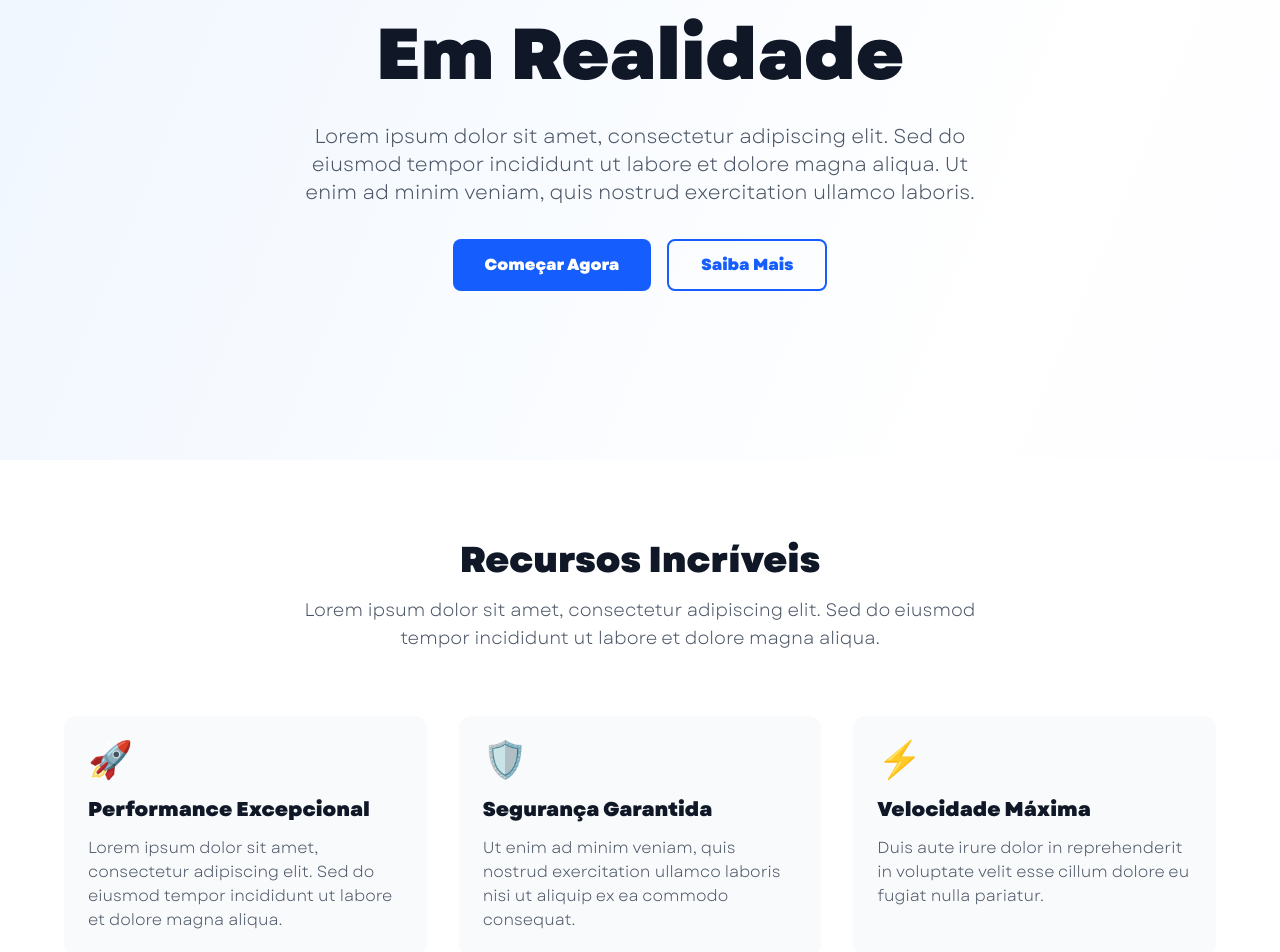
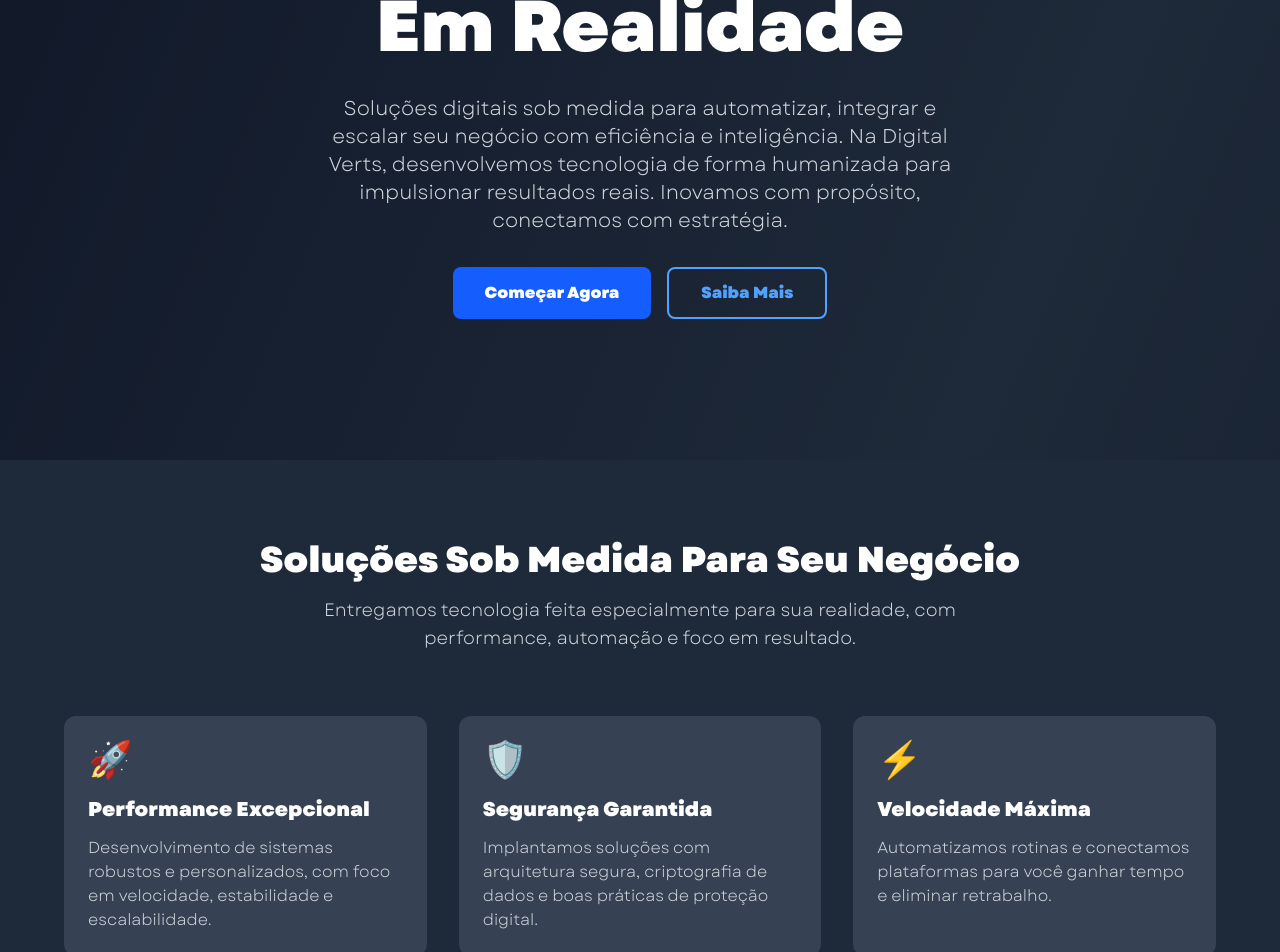
Before and after one commit to xophantom/digitalverts, a Next.js app: page / in a window 1280 px wide. Shown: the part 340-1292 px from the top of the page. Built offline with nearby package versions, Linux system fonts and the light colour scheme.

Commit message:
styles: dark mode

```diff
--- a/src/app/globals.css
+++ b/src/app/globals.css
@@ -21,11 +21,11 @@
 }
 
 :root {
-  --background: #ffffff;
-  --foreground: #171717;
-  --foreground-rgb: 0, 0, 0;
-  --background-start-rgb: 214, 219, 220;
-  --background-end-rgb: 255, 255, 255;
+  --background: #0a0a0a;
+  --foreground: #ededed;
+  --foreground-rgb: 255, 255, 255;
+  --background-start-rgb: 0, 0, 0;
+  --background-end-rgb: 0, 0, 0;
 }
 
 @theme inline {
@@ -33,16 +33,6 @@
   --color-foreground: var(--foreground);
   --font-sans: var(--font-geist-sans);
   --font-mono: var(--font-geist-mono);
-}
-
-@media (prefers-color-scheme: dark) {
-  :root {
-    --background: #0a0a0a;
-    --foreground: #ededed;
-    --foreground-rgb: 255, 255, 255;
-    --background-start-rgb: 0, 0, 0;
-    --background-end-rgb: 0, 0, 0;
-  }
 }
 
 body {
--- a/src/components/ApiTest.tsx
+++ b/src/components/ApiTest.tsx
@@ -47,22 +47,22 @@ export default function ApiTest() {
   };
 
   return (
-    <div className="p-6 max-w-2xl mx-auto">
-      <h2 className="text-2xl font-bold mb-6">Teste da API Full-Stack</h2>
+    <div className="p-6 max-w-2xl mx-auto bg-gray-800 rounded-lg">
+      <h2 className="text-2xl font-bold mb-6 text-white">Teste da API Full-Stack</h2>
 
       <div className="space-y-4">
         <div>
           <button
             onClick={handleHealthCheck}
             disabled={loading}
-            className="bg-blue-500 hover:bg-blue-700 disabled:bg-gray-400 text-white font-bold py-2 px-4 rounded mr-4"
+            className="bg-blue-600 hover:bg-blue-700 disabled:bg-gray-600 text-white font-bold py-2 px-4 rounded mr-4 transition-colors duration-300"
           >
             {loading ? 'Carregando...' : 'Health Check (GET)'}
           </button>
         </div>
 
         <div>
-          <label className="block text-sm font-medium mb-2">
+          <label className="block text-sm font-medium mb-2 text-gray-300">
             Dados para POST (JSON):
           </label>
           <textarea
@@ -72,37 +72,37 @@ export default function ApiTest() {
               setJsonError('');
             }}
             placeholder='{"nome": "João", "idade": 30}'
-            className="w-full p-2 border border-gray-300 rounded mb-2 h-20"
+            className="w-full p-2 border border-gray-600 rounded mb-2 h-20 bg-gray-700 text-white placeholder-gray-400 focus:ring-2 focus:ring-blue-500 focus:border-transparent"
           />
           {jsonError && (
-            <div className="text-red-600 text-sm mb-2">{jsonError}</div>
+            <div className="text-red-400 text-sm mb-2">{jsonError}</div>
           )}
           <button
             onClick={handlePostData}
             disabled={loading}
-            className="bg-green-500 hover:bg-green-700 disabled:bg-gray-400 text-white font-bold py-2 px-4 rounded"
+            className="bg-green-600 hover:bg-green-700 disabled:bg-gray-600 text-white font-bold py-2 px-4 rounded transition-colors duration-300"
           >
             {loading ? 'Enviando...' : 'Enviar POST'}
           </button>
         </div>
 
         {error && (
-          <div className="bg-red-100 border border-red-400 text-red-700 px-4 py-3 rounded">
+          <div className="bg-red-900 border border-red-700 text-red-200 px-4 py-3 rounded">
             <strong>Erro:</strong> {error}
           </div>
         )}
 
         <div>
-          <h3 className="text-lg font-semibold mb-2">
+          <h3 className="text-lg font-semibold mb-2 text-white">
             {loading ? 'Carregando...' : 'Resposta da API:'}
           </h3>
           {loading && !response && (
-            <div className="bg-gray-100 p-4 rounded text-sm text-gray-800">
+            <div className="bg-gray-700 p-4 rounded text-sm text-gray-300">
               Aguardando resposta...
             </div>
           )}
           {response && (
-            <pre className="bg-gray-100 p-4 rounded overflow-auto text-sm text-gray-800">
+            <pre className="bg-gray-700 p-4 rounded overflow-auto text-sm text-gray-300">
               {response}
             </pre>
           )}
--- a/src/components/LandingPage.tsx
+++ b/src/components/LandingPage.tsx
@@ -34,7 +34,7 @@ export default function LandingPage() {
   }, []);
 
   return (
-    <div className="min-h-screen bg-gradient-to-br from-blue-50 via-white to-purple-50">
+    <div className="min-h-screen bg-gradient-to-br from-gray-900 via-gray-800 to-gray-900">
       <HeroSection />
       <FeaturesSection />
       <AboutSection />
--- a/src/components/common/Background.tsx
+++ b/src/components/common/Background.tsx
@@ -7,10 +7,13 @@ interface BackgroundProps {
 const Background: React.FC<BackgroundProps> = ({ children }) => {
   return (
     <div
-      className="min-h-screen w-full bg-cover bg-center flex items-center justify-center"
+      className="min-h-screen w-full bg-cover bg-center flex items-center justify-center relative"
       style={{ backgroundImage: 'url(/bg-placeholder.png)' }}
     >
-      {children}
+      <div className="absolute inset-0 bg-black bg-opacity-50"></div>
+      <div className="relative z-10">
+        {children}
+      </div>
     </div>
   );
 };
--- a/src/components/common/ConfirmButton.tsx
+++ b/src/components/common/ConfirmButton.tsx
@@ -8,7 +8,7 @@ interface ConfirmButtonProps {
 const ConfirmButton: React.FC<ConfirmButtonProps> = ({ onClick, disabled }) => {
   return (
     <button
-      className="w-full py-3 rounded-full bg-pink-500 text-white font-bold text-lg mt-6 shadow-lg transition-opacity disabled:bg-pink-200"
+      className="w-full py-3 rounded-full bg-pink-500 hover:bg-pink-600 text-white font-bold text-lg mt-6 shadow-lg transition-all duration-300 disabled:bg-pink-800 disabled:opacity-50"
       onClick={onClick}
       disabled={disabled}
     >
--- a/src/components/common/Header.tsx
+++ b/src/components/common/Header.tsx
@@ -3,8 +3,8 @@ import React from 'react';
 const Header: React.FC = () => {
   return (
     <header className="flex flex-col items-center mb-6">
-      <h1 className="text-6xl font-bold text-center" style={{ color: '#194db2' }}>BEM-VINDO</h1>
-      <h2 className="text-2xl font-medium  text-center -mt-1" style={{ color: '#194db2' }}>AO MERCADO DE PROFISSÕES</h2>
+      <h1 className="text-6xl font-bold text-center text-blue-300">BEM-VINDO</h1>
+      <h2 className="text-2xl font-medium text-center -mt-1 text-blue-300">AO MERCADO DE PROFISSÕES</h2>
     </header>
   );
 };
--- a/src/components/sections/FeaturesSection.tsx
+++ b/src/components/sections/FeaturesSection.tsx
@@ -6,17 +6,17 @@ const features = [
   {
     icon: '🚀',
     title: 'Performance Excepcional',
-    description: 'Lorem ipsum dolor sit amet, consectetur adipiscing elit. Sed do eiusmod tempor incididunt ut labore et dolore magna aliqua.'
+    description: 'Desenvolvimento de sistemas robustos e personalizados, com foco em velocidade, estabilidade e escalabilidade.'
   },
   {
     icon: '🛡️',
     title: 'Segurança Garantida',
-    description: 'Ut enim ad minim veniam, quis nostrud exercitation ullamco laboris nisi ut aliquip ex ea commodo consequat.'
+    description: 'Implantamos soluções com arquitetura segura, criptografia de dados e boas práticas de proteção digital.'
   },
   {
     icon: '⚡',
     title: 'Velocidade Máxima',
-    description: 'Duis aute irure dolor in reprehenderit in voluptate velit esse cillum dolore eu fugiat nulla pariatur.'
+    description: 'Automatizamos rotinas e conectamos plataformas para você ganhar tempo e eliminar retrabalho.'
   },
   {
     icon: '🎯',
@@ -37,14 +37,14 @@ const features = [
 
 export default function FeaturesSection() {
   return (
-    <section className="py-20 px-4 bg-white">
+    <section className="py-20 px-4 bg-gray-800">
       <div className="max-w-6xl mx-auto">
         <div className="text-center mb-16 scroll-animate">
-          <h2 className="text-3xl md:text-4xl font-bold text-gray-900 mb-4">
-            Recursos Incríveis
+          <h2 className="text-3xl md:text-4xl font-bold text-white mb-4">
+          Soluções Sob Medida Para Seu Negócio
           </h2>
-          <p className="text-lg text-gray-600 max-w-2xl mx-auto">
-            Lorem ipsum dolor sit amet, consectetur adipiscing elit. Sed do eiusmod tempor incididunt ut labore et dolore magna aliqua.
+          <p className="text-lg text-gray-300 max-w-2xl mx-auto">
+          Entregamos tecnologia feita especialmente para sua realidade, com performance, automação e foco em resultado.
           </p>
         </div>
 
@@ -52,14 +52,14 @@ export default function FeaturesSection() {
           {features.map((feature, index) => (
             <div
               key={index}
-              className="scroll-animate p-6 bg-gray-50 rounded-xl hover:bg-gray-100 transition-all duration-300 transform hover:scale-105"
+              className="scroll-animate p-6 bg-gray-700 rounded-xl hover:bg-gray-600 transition-all duration-300 transform hover:scale-105"
               style={{ transitionDelay: `${index * 100}ms` }}
             >
               <div className="text-4xl mb-4">{feature.icon}</div>
-              <h3 className="text-xl font-semibold text-gray-900 mb-3">
+              <h3 className="text-xl font-semibold text-white mb-3">
                 {feature.title}
               </h3>
-              <p className="text-gray-600">
+              <p className="text-gray-300">
                 {feature.description}
               </p>
             </div>
--- a/src/components/sections/HeroSection.tsx
+++ b/src/components/sections/HeroSection.tsx
@@ -21,14 +21,17 @@ export default function HeroSection() {
     <section className="min-h-screen flex items-center justify-center px-4 py-16">
       <div className="max-w-4xl mx-auto text-center">
         <div className="scroll-animate">
-          <h1 className="text-4xl md:text-6xl lg:text-7xl font-bold text-gray-900 mb-6 leading-tight">
+          <h1 className="text-4xl md:text-6xl lg:text-7xl font-bold text-white mb-6 leading-tight">
             <span className="block animate-delay-100">Transforme</span>
-            <span className="block text-blue-600 animate-delay-200">Sua Visão</span>
+            <span className="block text-blue-400 animate-delay-200">Sua Visão</span>
             <span className="block animate-delay-300">Em Realidade</span>
           </h1>
 
-          <p className="text-lg md:text-xl text-gray-600 mb-8 max-w-2xl mx-auto animate-delay-400">
-            Lorem ipsum dolor sit amet, consectetur adipiscing elit. Sed do eiusmod tempor incididunt ut labore et dolore magna aliqua. Ut enim ad minim veniam, quis nostrud exercitation ullamco laboris.
+          <p className="text-lg md:text-xl text-gray-300 mb-8 max-w-2xl mx-auto animate-delay-400">
+          Soluções digitais sob medida para automatizar, integrar e escalar seu negócio com eficiência e inteligência.
+
+          Na Digital Verts, desenvolvemos tecnologia de forma humanizada para impulsionar resultados reais. Inovamos com propósito, conectamos com estratégia.
+
           </p>
 
           <div className="flex flex-col sm:flex-row gap-4 justify-center animate-delay-400">
@@ -40,7 +43,7 @@ export default function HeroSection() {
             </button>
             <button
               onClick={() => handleButtonClick('hero-cta-secondary')}
-              className="border-2 border-blue-600 text-blue-600 hover:bg-blue-600 hover:text-white font-semibold py-3 px-8 rounded-lg transition-all duration-300 transform hover:scale-105"
+              className="border-2 border-blue-400 text-blue-400 hover:bg-blue-400 hover:text-gray-900 font-semibold py-3 px-8 rounded-lg transition-all duration-300 transform hover:scale-105"
             >
               Saiba Mais
             </button>
```
Also changed, not shown: src/components/sections/ContactSection.tsx (+23 -23 lines).
